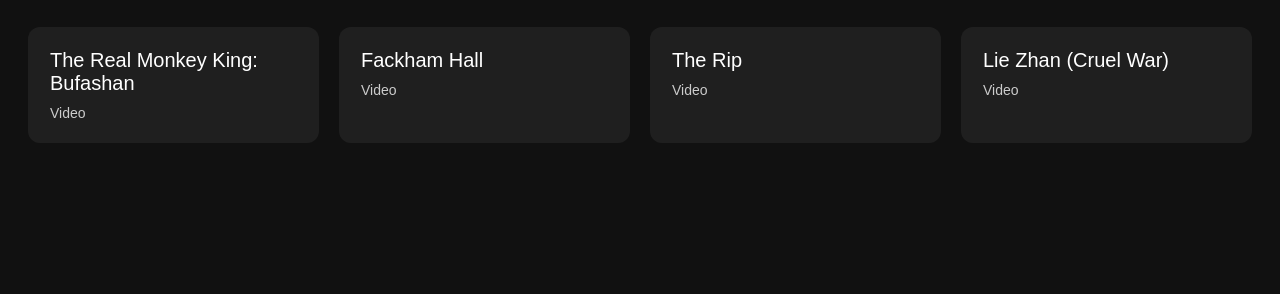
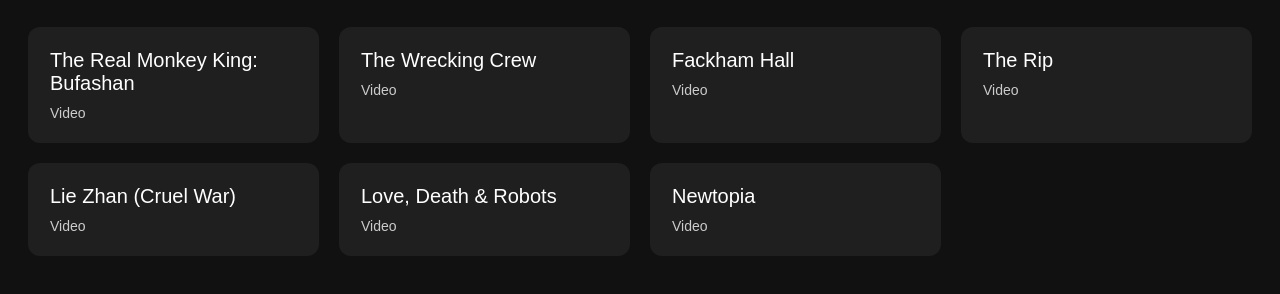
Before and after one commit to cihuyasyik/tv, a plain HTML site: page index.html in a window 1280 px wide. Shown: the part 90-384 px from the top of the page. Drawn offline with Linux system fonts and the light colour scheme.

Commit message:
Add files via upload

```diff
--- a/index.html
+++ b/index.html
@@ -68,6 +68,15 @@
     </a>
   </div>
 
+
+  <div class="card" tabindex="0">
+    <a href="https://tv8.lk21official.cc/wrecking-crew-2026" target="_self">
+      <div class="title">The Wrecking Crew</div>
+      <div class="desc">Video</div>
+    </a>
+  </div>
+
+
   <div class="card" tabindex="0">
     <a href="https://tv7.lk21official.cc/fackham-hall-2025" target="_self">
       <div class="title">Fackham Hall</div>
@@ -89,6 +98,20 @@
     </a>
   </div>
 
+ <div class="card" tabindex="0">
+    <a href="https://tv3.nontondrama.my/love-death-robots-season-1-episode-1-2019" target="_self">
+      <div class="title">Love, Death & Robots</div>
+      <div class="desc">Video</div>
+    </a>
+  </div>
+
+  <div class="card" tabindex="0">
+    <a href="https://tv3.nontondrama.my/newtopia-season-1-episode-1-2025">
+      <div class="title">Newtopia</div>
+      <div class="desc">Video</div>
+    </a>
+  </div>
+
 </div>
 
 </body>
```
